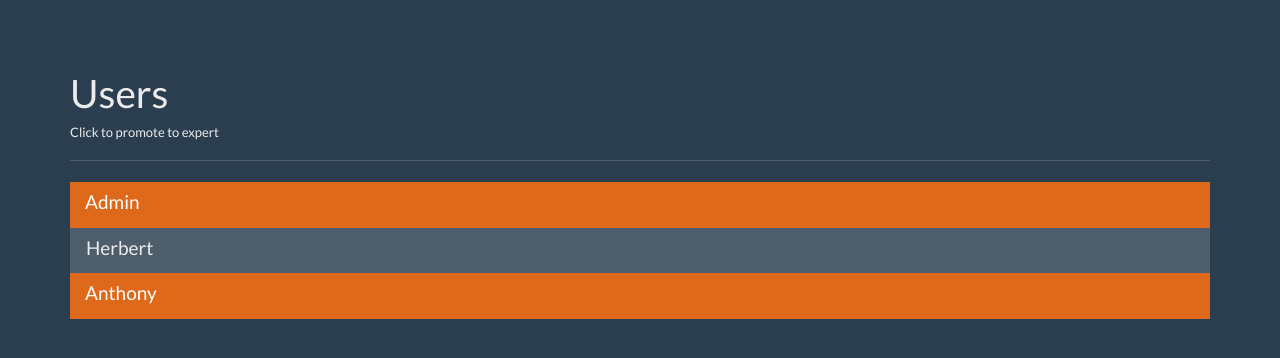
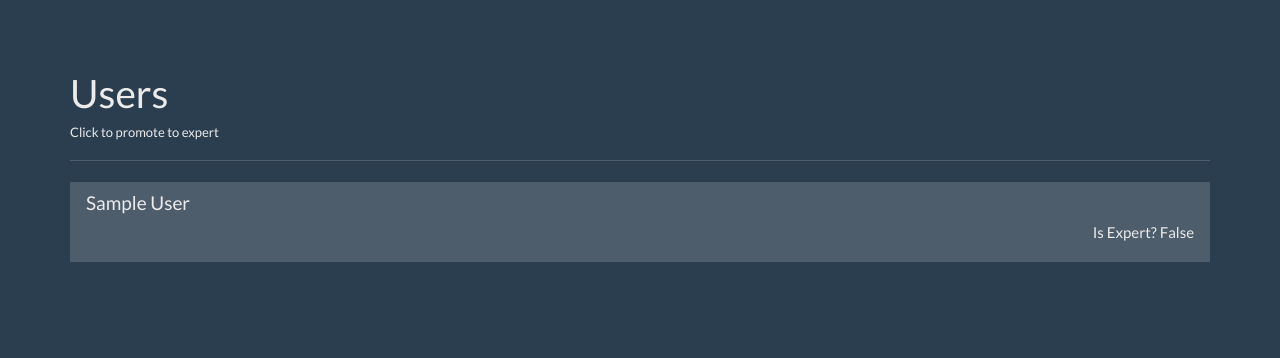
Before and after one commit to Morgan-Gicheha/Question-Answer-App, a Flask app: page /users in a window 1280 px wide. Shown: the part 40-398 px from the top of the page. Run offline with Flask 2, Linux system fonts and the light colour scheme; the visitor is signed in with stand-in values (Sample User, id 1); data comes from the database, SQL or seed files in the repository; some libraries are stand-ins or nearby versions.

Commit message:
promote user to expert functionality

```diff
--- a/app.py
+++ b/app.py
@@ -1,4 +1,4 @@
-from flask import Flask,render_template,request,redirect,url_for, flash
+from flask import Flask,render_template,request,redirect,url_for, flash,request
 from flask_sqlalchemy import SQLAlchemy
 from werkzeug.security import generate_password_hash ,check_password_hash
 from flask_login import LoginManager,logout_user,login_fresh,login_required,logout_user, login_user, current_user
@@ -117,10 +117,24 @@ def answer():
 def unanswered():
     return render_template("unanswered.html")
 
-@app.route("/users")
+@app.route("/users",methods=["POST","GET"])
 @login_required
 def users():
-    return render_template("users.html")
+    # quering all users
+    users= User_qa.query.all()
+
+
+    return render_template("users.html", users=users)
+
+# rout to promot users to experts
+@app.route("/promote/<username>",methods=["GET"])
+def promote(username):
+
+    if request.method == "GET":
+        print(username)
+        User_qa.promote(username)
+
+    return redirect(url_for("users"))
 
 @app.route("/question")
 @login_required
@@ -131,7 +145,7 @@ def question():
 @login_required
 def logout():
     logout_user()
-    return "logge out"
+    return redirect(url_for("login"))
 
 
 
--- a/templates/base.html
+++ b/templates/base.html
@@ -13,6 +13,7 @@
   <link rel="stylesheet" href=" {{ url_for('static', filename='bootstrap.min.css') }} ">
 
   <link rel="stylesheet" href=" {{  url_for('static', filename='theme.css' )}} ">
+
 </head>
 
 <body>
@@ -25,12 +26,12 @@
       <div id="navbar" class="navbar-collapse collapse">
         <ul class="nav navbar-nav">
           <li class="active"><a href="#">Home</a></li>
-          <li><a href="#">Login</a></li>
-          <li><a href="#">Register</a></li>
-          <li><a href="#">Ask Question</a></li>
-          <li><a href="#">Answer Questions</a></li>
-          <li><a href="#">User Setup</a></li>
-          <li><a href="#">Logout</a></li>
+          <li><a href="{{url_for( 'login' )}}">Login</a></li>
+          <li><a href="{{url_for( 'register' )}}">Register</a></li>
+          <li><a href="{{url_for( 'ask' )}}">Ask Question</a></li>
+          <li><a href="{{url_for( 'answer' )}}">Answer Questions</a></li>
+          <li><a href="{{url_for( 'users' )}}">User Setup</a></li>
+          <li><a href=" {{url_for('logout') }}">Logout</a></li>
         </ul>
       </div>
       <!--/.nav-collapse -->
--- a/templates/users.html
+++ b/templates/users.html
@@ -1,16 +1,48 @@
 {% extends 'base.html' %}
 {% block content %}
+
 <div class="container theme-showcase" role="main">
 
   <div class="page-header">
     <h1>Users</h1>
     <h6>Click to promote to expert</h6>
   </div>
+  {% for user in users %}
+  <form action="{{url_for('promote',username=user.name)}}" method="GET">
   <div class="row">
+
     <div class="col-lg-12">
-      <div class="list-group">
+      <!-- looping over users -->
+
+      <!-- checking if users is admin -->
+          {% if user.is_expert %}
+        <a  class="list-group-item active">
+          {% endif %}
+          <!-- checking if user id not admin -->
+      {% if user.is_expert==False %}
+        <a href=" {{url_for('promote',username=user.name)}} " class="list-group-item" data-toggle="modal" data-target="#exampleModalCenter">
+          <!-- Button trigger modal -->
+
+
+      {% endif %}
+
+
+
+        <h4 class="list-group-item-heading">{{user.name}}</h4>
+        <div >
+          <span >
+            <h5 style="text-align:right">
+              Is Expert? {{user.is_expert}}
+            </h5>
+
+          </span>
+        </div>
+
+      </a>
+
+      <!-- <div class="list-group">
         <a href="#" class="list-group-item active">
-          <h4 class="list-group-item-heading">Admin</h4>
+          <h4 class="list-group-item-heading">Admin.</h4>
         </a>
         <a href="#" class="list-group-item">
           <h4 class="list-group-item-heading">Herbert</h4>
@@ -18,9 +50,12 @@
         <a href="#" class="list-group-item active">
           <h4 class="list-group-item-heading">Anthony</h4>
         </a>
-      </div>
+      </div> -->
     </div><!-- /.col-lg-12 -->
+
   </div>
+</form>
+{% endfor %}
 
 </div> <!-- /container -->
 {% endblock %}
```
Also changed, not shown: models/users_qa.py (+12 -0 lines), form_wtf/users_wtf.py (added).
